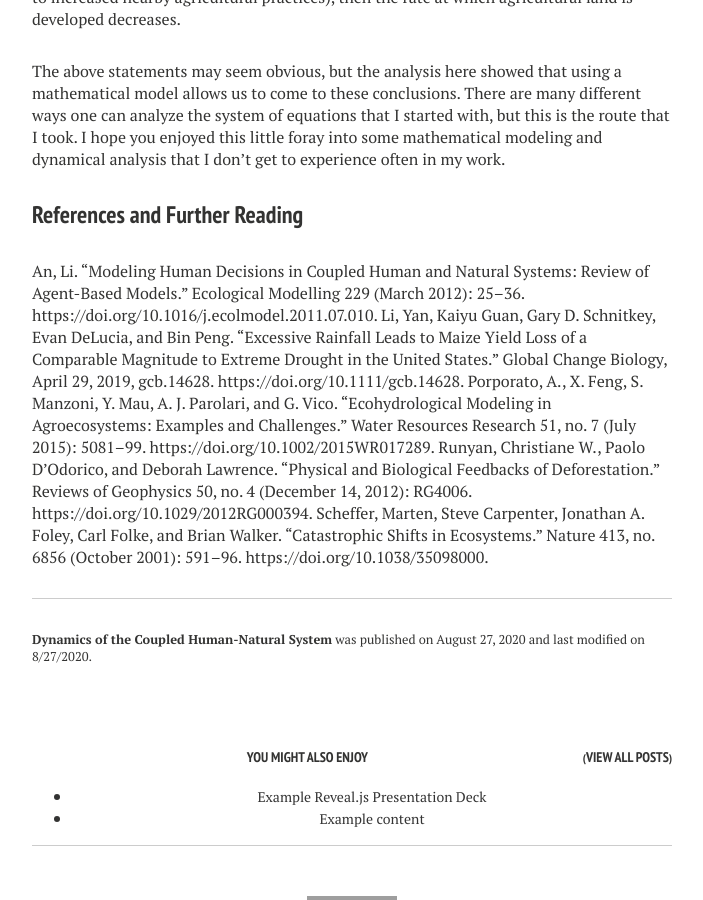
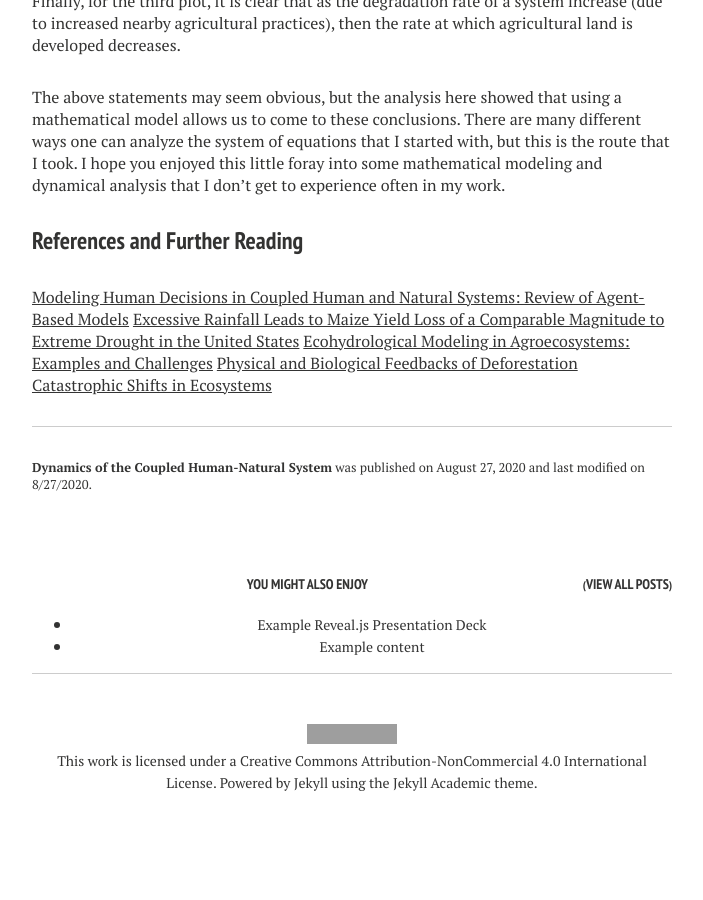
Before and after one commit to josephfogarty/josephfogarty.github.io, a Jekyll site: the page built from _posts/2020-08-27-test.md, in a window 1280 px wide and 900 px high, scrolled down 2003 px. Shown: the whole window, without its empty margins (288-991 px from the left). Built offline with Jekyll 4.4.1, drawn with Linux system fonts in a browser that asks for light colours; nearby versions of some CDN libraries; formulas are drawn with MathJax 3; after the commit the page ends 2844 px from its top, so only the background shows below that; some of the changed text lies outside the part shown; grey boxes are pictures that could not be loaded.

Commit message:
Update 2020-08-27-test.md
typos

```diff
--- a/_posts/2020-08-27-test.md
+++ b/_posts/2020-08-27-test.md
@@ -45,6 +45,7 @@ k_h > \frac{1}{k_{ag}}\bigg[
 \bigg]\,.
 \end{equation}
 $$
+
 We will call the RHS of the above equation $$K(A_0,k_ag,k_{nat})$$. What's left to do here is an analysis. There are many ways to go about analyzing this equation - what I've decided to do is see how the math relates to the definitions of the variables.
 
 Recall that a stable/spiral solution to this system corresponds to some equilibrium cycle. An unstable solution corresponds to the breaking of this cycle, for example mass degradation. So, assuming a fixed total land area $$A$$, how does varying the parameters $$A_0$$, $$k_{nat}$$, and $$k_{ag}$$ control this systems ability to behave as said limit cycle that oscillates between production and degradation? And does it make sense physically?
@@ -57,8 +58,8 @@ The above statements may seem obvious, but the analysis here showed that using a
 
 ### References and Further Reading
 
-An, Li. “Modeling Human Decisions in Coupled Human and Natural Systems: Review of Agent-Based Models.” Ecological Modelling 229 (March 2012): 25–36. https://doi.org/10.1016/j.ecolmodel.2011.07.010.
-Li, Yan, Kaiyu Guan, Gary D. Schnitkey, Evan DeLucia, and Bin Peng. “Excessive Rainfall Leads to Maize Yield Loss of a Comparable Magnitude to Extreme Drought in the United States.” Global Change Biology, April 29, 2019, gcb.14628. https://doi.org/10.1111/gcb.14628.
-Porporato, A., X. Feng, S. Manzoni, Y. Mau, A. J. Parolari, and G. Vico. “Ecohydrological Modeling in Agroecosystems: Examples and Challenges.” Water Resources Research 51, no. 7 (July 2015): 5081–99. https://doi.org/10.1002/2015WR017289.
-Runyan, Christiane W., Paolo D’Odorico, and Deborah Lawrence. “Physical and Biological Feedbacks of Deforestation.” Reviews of Geophysics 50, no. 4 (December 14, 2012): RG4006. https://doi.org/10.1029/2012RG000394.
-Scheffer, Marten, Steve Carpenter, Jonathan A. Foley, Carl Folke, and Brian Walker. “Catastrophic Shifts in Ecosystems.” Nature 413, no. 6856 (October 2001): 591–96. https://doi.org/10.1038/35098000.
+[Modeling Human Decisions in Coupled Human and Natural Systems: Review of Agent-Based Models](https://doi.org/10.1016/j.ecolmodel.2011.07.010){:target="\_blank"}
+[Excessive Rainfall Leads to Maize Yield Loss of a Comparable Magnitude to Extreme Drought in the United States](https://doi.org/10.1111/gcb.14628){:target="\_blank"}
+[Ecohydrological Modeling in Agroecosystems: Examples and Challenges](https://doi.org/10.1002/2015WR017289){:target="\_blank"}
+[Physical and Biological Feedbacks of Deforestation](https://doi.org/10.1029/2012RG000394){:target="\_blank"}
+[Catastrophic Shifts in Ecosystems](https://doi.org/10.1038/35098000){:target="\_blank"}
```
Also changed, not shown: other parts of _posts/2020-08-27-test.md (+2 -2 lines).
